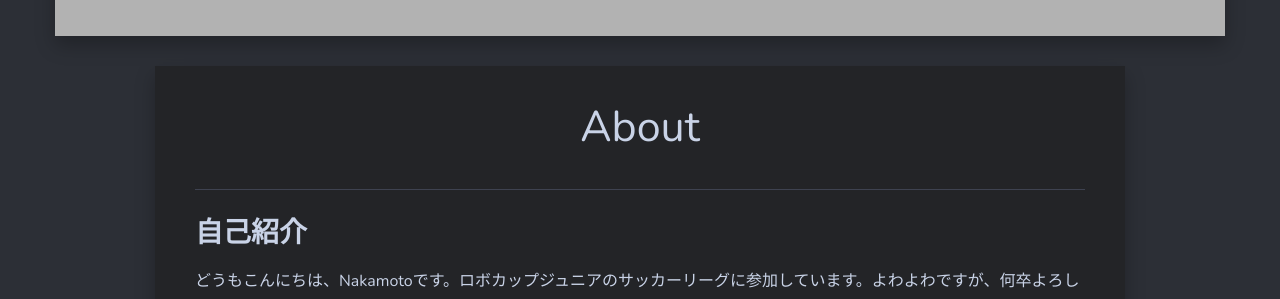
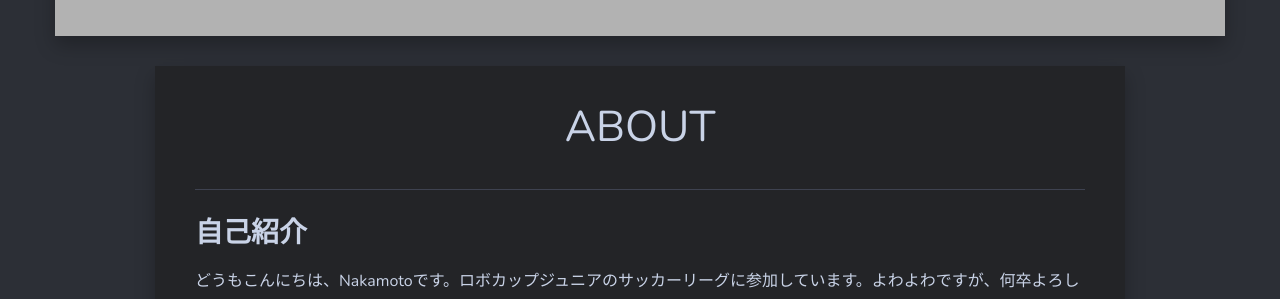
Before and after one commit to RP-800/RP-800.github.io, a Jekyll site: the page built from _pages/about.md, in a window 1280 px wide. Shown: the part 659-958 px from the top of the page. Built offline with Jekyll 4.4.1, drawn with Linux system fonts in a browser that asks for light colours; nearby versions of some CDN libraries.

```diff
--- a/_pages/about.md
+++ b/_pages/about.md
@@ -1,6 +1,6 @@
 ---
 layout: page
-title: About
+title: ABOUT
 image: 897b279a-6a44-40f7-9459-d3fe7b226536.jpg
 permalink: /about/
 ---
```
